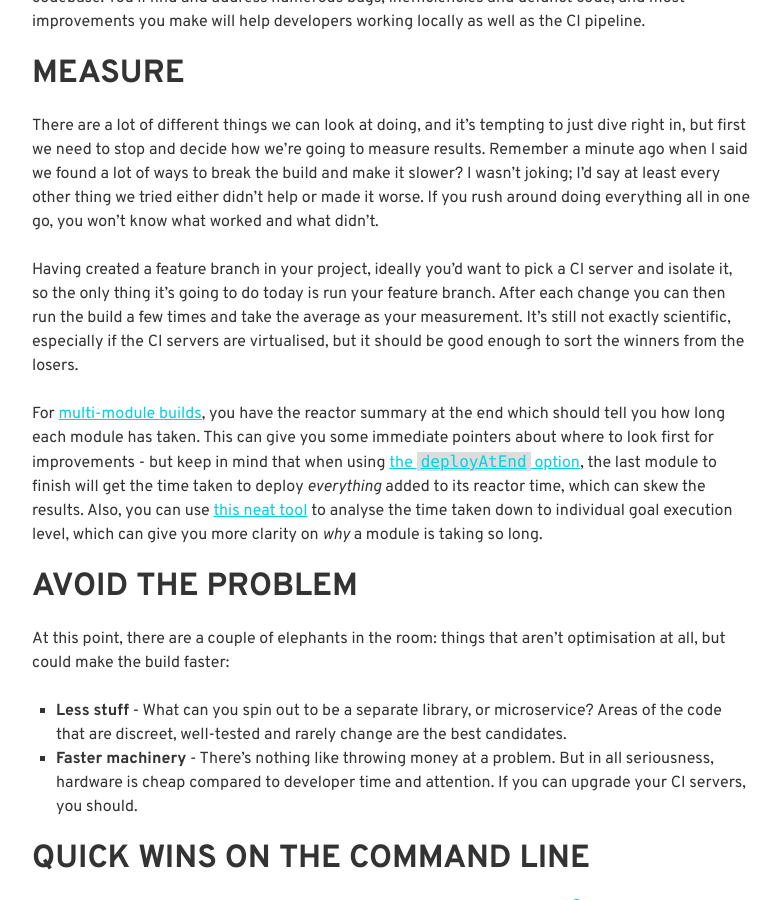
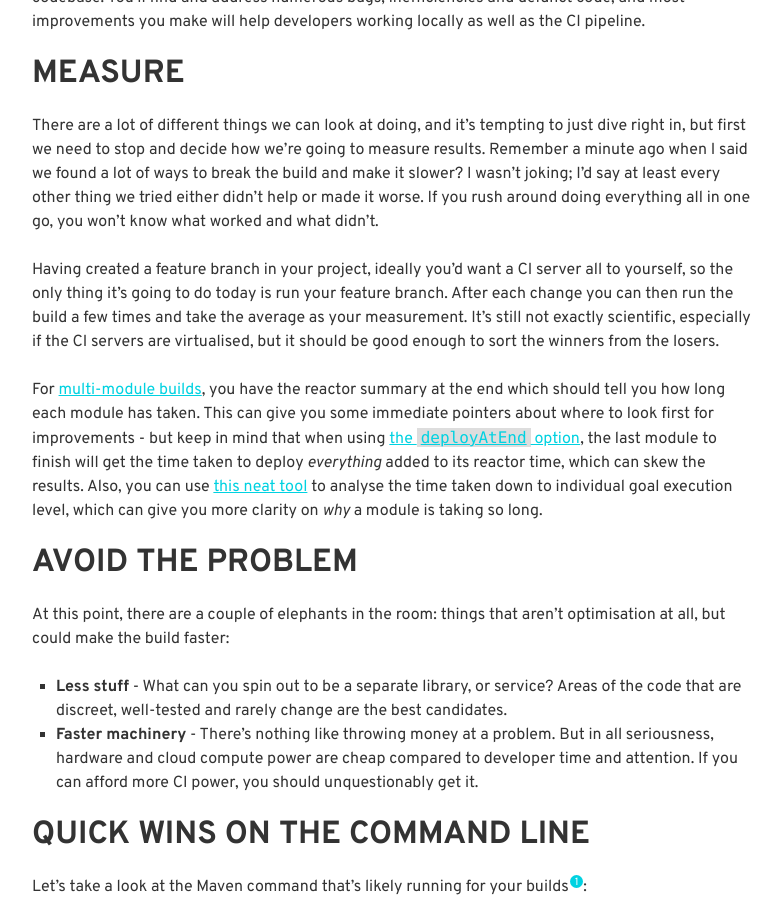
Before and after one commit to davidjgoss/davidjgoss.co, a Jekyll site: the page built from blog/_posts/2018-11-27-faster-builds.md, in a window 1280 px wide and 900 px high, scrolled down 600 px. Shown: the whole window, without its empty margins (248-1029 px from the left). Built offline with Jekyll 4.4.1, drawn with Linux system fonts in a browser that asks for light colours; some web fonts are replaced; some of the changed text lies outside the part shown.

Commit message:
tweak a bit of woring in fast builds post

````diff
--- a/blog/_posts/2018-11-27-faster-builds.md
+++ b/blog/_posts/2018-11-27-faster-builds.md
@@ -21,7 +21,7 @@ In a less direct way, continually pushing to keep your builds fast is good for t
 
 There are a lot of different things we can look at doing, and it's tempting to just dive right in, but first we need to stop and decide how we're going to measure results. Remember a minute ago when I said we found a lot of ways to break the build and make it slower? I wasn't joking; I'd say at least every other thing we tried either didn't help or made it worse. If you rush around doing everything all in one go, you won't know what worked and what didn't.
 
-Having created a feature branch in your project, ideally you'd want to pick a CI server and isolate it, so the only thing it's going to do today is run your feature branch. After each change you can then run the build a few times and take the average as your measurement. It's still not exactly scientific, especially if the CI servers are virtualised, but it should be good enough to sort the winners from the losers.
+Having created a feature branch in your project, ideally you'd want a CI server all to yourself, so the only thing it's going to do today is run your feature branch. After each change you can then run the build a few times and take the average as your measurement. It's still not exactly scientific, especially if the CI servers are virtualised, but it should be good enough to sort the winners from the losers.
 
 For [multi-module builds](https://maven.apache.org/guides/mini/guide-multiple-modules.html), you have the reactor summary at the end which should tell you how long each module has taken. This can give you some immediate pointers about where to look first for improvements - but keep in mind that when using [the `deployAtEnd` option](https://maven.apache.org/plugins/maven-deploy-plugin/deploy-mojo.html#deployAtEnd), the last module to finish will get the time taken to deploy _everything_ added to its reactor time, which can skew the results. Also, you can use [this neat tool](https://github.com/jcgay/maven-profiler) to analyse the time taken down to individual goal execution level, which can give you more clarity on _why_ a module is taking so long.
 
@@ -29,8 +29,8 @@ For [multi-module builds](https://maven.apache.org/guides/mini/guide-multiple-mo
 
 At this point, there are a couple of elephants in the room: things that aren't optimisation at all, but could make the build faster:
 
-- **Less stuff** - What can you spin out to be a separate library, or microservice? Areas of the code that are discreet, well-tested and rarely change are the best candidates.
-- **Faster machinery** - There's nothing like throwing money at a problem. But in all seriousness, hardware is cheap compared to developer time and attention. If you can upgrade your CI servers, you should.
+- **Less stuff** - What can you spin out to be a separate library, or service? Areas of the code that are discreet, well-tested and rarely change are the best candidates.
+- **Faster machinery** - There's nothing like throwing money at a problem. But in all seriousness, hardware and cloud compute power are cheap compared to developer time and attention. If you can afford more CI power, you should unquestionably get it.
 
 ## Quick wins on the command line
 
@@ -83,7 +83,7 @@ Unit tests written with JUnit and Mockito will run very fast in Maven, but we sh
 </plugin>
 ```
 
-This tells Maven to spin up multiple threads to run tests within the same module. If you have many hundreds or even over a thousand tests in one module, you'll probably see a saving.
+This tells Maven to spin up multiple threads to run tests within the same module. If you have a thousand or more tests in one module, you shoudl see a saving.
 
 ## Integration tests
 
````
Also changed, not shown: other parts of blog/_posts/2018-11-27-faster-builds.md (+1 -1 lines).
